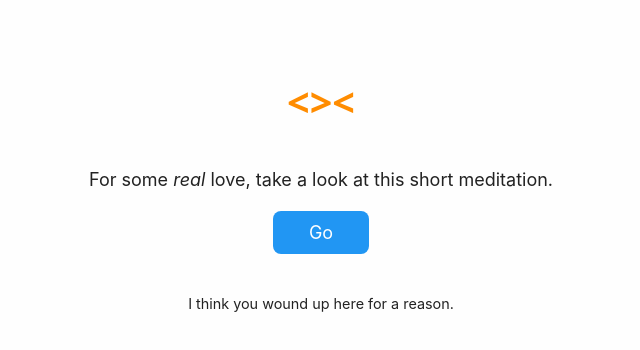
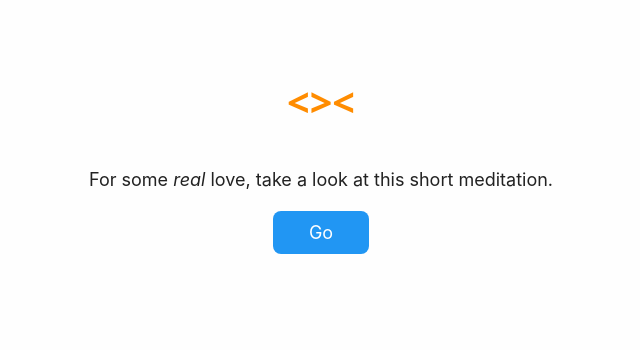
Before and after one commit to crrdlx/ichthys, a plain HTML site: page index.html in a window 1280 px wide. Shown: the whole page, without its empty margins (319-959 px from the left). Drawn offline with nearby package versions, Linux system fonts and the light colour scheme.

Commit message:
Update index.html

```diff
--- a/index.html
+++ b/index.html
@@ -105,7 +105,6 @@ h6 {
   <a href="https://wels.app/devotion/dd/0000" class="w3-button w3-margin-bottom w3-round-large w3-blue">&nbsp; &nbsp; Go &nbsp; &nbsp;</a>
 </div></center>
 
-<p style="text-align:center"><small>I think you wound up here for a reason.</small></p>
 
 
 <!-- Default Statcounter code for ichthys page -->
```
